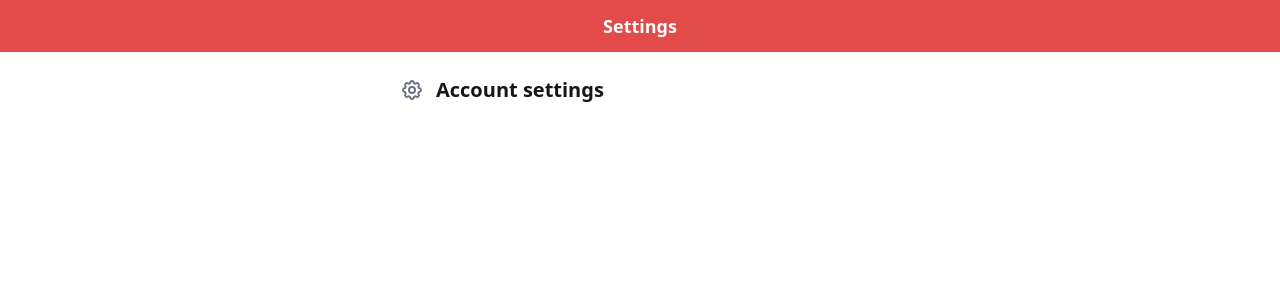
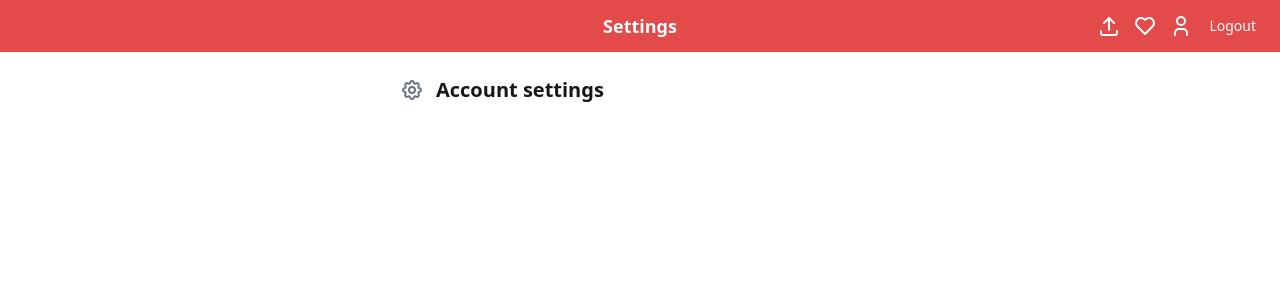
Before and after one commit to RarestStatue/platemate, a Next.js app in the folder frontend/: page /settings in a window 1280 px wide. Shown: the top 300 px of the page. Built offline with nearby package versions, Linux system fonts and the light colour scheme; no server answers.

Commit message:
fix/feat: various patches and added logout button

```diff
--- a/frontend/app/(auth)/login/page.tsx
+++ b/frontend/app/(auth)/login/page.tsx
@@ -27,19 +27,22 @@ export default function LoginPage() {
     setLoading(true);
     setError("");
 
+    try {
       const result = await signIn("credentials", {
         email: data.email,
         password: data.password,
         redirect: false,
       });
 
-    setLoading(false);
-
       if (result?.error) {
         setError("Invalid email or password");
       } else {
         router.push("/home");
-      router.refresh();
+      }
+    } catch {
+      setError("An unexpected error occurred. Please try again.");
+    } finally {
+      setLoading(false);
     }
   }
 
@@ -54,7 +57,7 @@ export default function LoginPage() {
       <h1 className="text-2xl font-bold text-foreground mb-1">Platemate</h1>
       <p className="text-muted mb-8">Cook smarter, together</p>
 
-      <form onSubmit={handleSubmit(onSubmit)} className="space-y-4 text-left">
+      <form onSubmit={handleSubmit(onSubmit)} method="post" className="space-y-4 text-left">
         {error && (
           <div className="bg-red-light text-red-dark text-sm p-3 rounded-lg">
             {error}
--- a/frontend/components/layout/Header.tsx
+++ b/frontend/components/layout/Header.tsx
@@ -1,6 +1,9 @@
 "use client";
 
+import Link from "next/link";
 import { usePathname } from "next/navigation";
+import { signOut } from "next-auth/react";
+import { IconUpload, IconHeart, IconUser } from "@tabler/icons-react";
 
 const TITLES: Record<string, string> = {
   "/home": "Home",
@@ -23,8 +26,39 @@ export default function Header() {
   if (!title) return null;
 
   return (
-    <header className="bg-red text-white py-3 px-4 text-center font-semibold text-lg sticky top-0 z-40">
-      {title}
+    <header className="bg-red text-white py-3 px-4 sticky top-0 z-40 relative flex items-center justify-center">
+      <span className="font-semibold text-lg">{title}</span>
+
+      {/* SECURITY: all hrefs are hardcoded internal paths — no open-redirect risk */}
+      <div className="absolute right-4 top-1/2 -translate-y-1/2 flex items-center gap-1">
+        <Link
+          href="/upload"
+          aria-label="Upload recipe"
+          className="rounded-full p-1 hover:bg-white/20 focus-visible:outline focus-visible:outline-2 focus-visible:outline-white transition-colors"
+        >
+          <IconUpload size={24} aria-hidden />
+        </Link>
+        <Link
+          href="/saved"
+          aria-label="My favourites"
+          className="rounded-full p-1 hover:bg-white/20 focus-visible:outline focus-visible:outline-2 focus-visible:outline-white transition-colors"
+        >
+          <IconHeart size={24} aria-hidden />
+        </Link>
+        <Link
+          href="/profile"
+          aria-label="Go to profile"
+          className="rounded-full p-1 hover:bg-white/20 focus-visible:outline focus-visible:outline-2 focus-visible:outline-white transition-colors"
+        >
+          <IconUser size={24} aria-hidden />
+        </Link>
+        <button
+          onClick={() => signOut({ callbackUrl: "/login" })}
+          className="px-2 py-1 text-sm font-medium hover:bg-white/20 focus-visible:outline focus-visible:outline-2 focus-visible:outline-white rounded transition-colors"
+        >
+          Logout
+        </button>
+      </div>
     </header>
   );
 }
--- a/frontend/lib/auth.ts
+++ b/frontend/lib/auth.ts
@@ -18,7 +18,9 @@ export const { handlers, signIn, signOut, auth } = NextAuth({
         const email = String(credentials.email).toLowerCase().trim();
         const password = String(credentials.password);
 
-        const user = await prisma.user.findUnique({
+        let user;
+        try {
+          user = await prisma.user.findUnique({
             where: { email },
             select: {
               id: true,
@@ -29,6 +31,10 @@ export const { handlers, signIn, signOut, auth } = NextAuth({
               deletedAt: true,
             },
           });
+        } catch (err) {
+          console.error("[auth] DB error during login:", err);
+          return null;
+        }
 
         if (!user || user.deletedAt) {
           return null;
--- a/frontend/middleware.ts
+++ b/frontend/middleware.ts
@@ -24,7 +24,5 @@ export default auth((req) => {
 });
 
 export const config = {
-  matcher: [
-    "/((?!api|_next/static|_next/image|favicon.ico).*)",
-  ],
+  matcher: ["/upload/:path*", "/saved/:path*", "/settings/:path*", "/login", "/register"],
 };
--- a/frontend/package.json
+++ b/frontend/package.json
@@ -37,6 +37,9 @@
     "tsx": "^4.22.4",
     "typescript": "^5"
   },
+  "prisma": {
+    "seed": "tsx prisma/seed.ts"
+  },
   "allowScripts": {
     "prisma@6.19.3": true,
     "sharp@0.34.5": true,
--- a/frontend/prisma/seed.ts
+++ b/frontend/prisma/seed.ts
@@ -23,7 +23,7 @@ async function main() {
   await prisma.user.deleteMany();
   await prisma.ingredient.deleteMany();
 
-  const passwordHash = await bcrypt.hash("Password123!", 10);
+  const passwordHash = await bcrypt.hash("Password123!", 12);
 
   const users = await Promise.all(
     [
```
Also changed, not shown: frontend/prisma/SEED.md (added, +20 -0 lines), 1 other file (tests, documents, lock files or other folders). Lines whose indentation alone changed are shown as unchanged.
